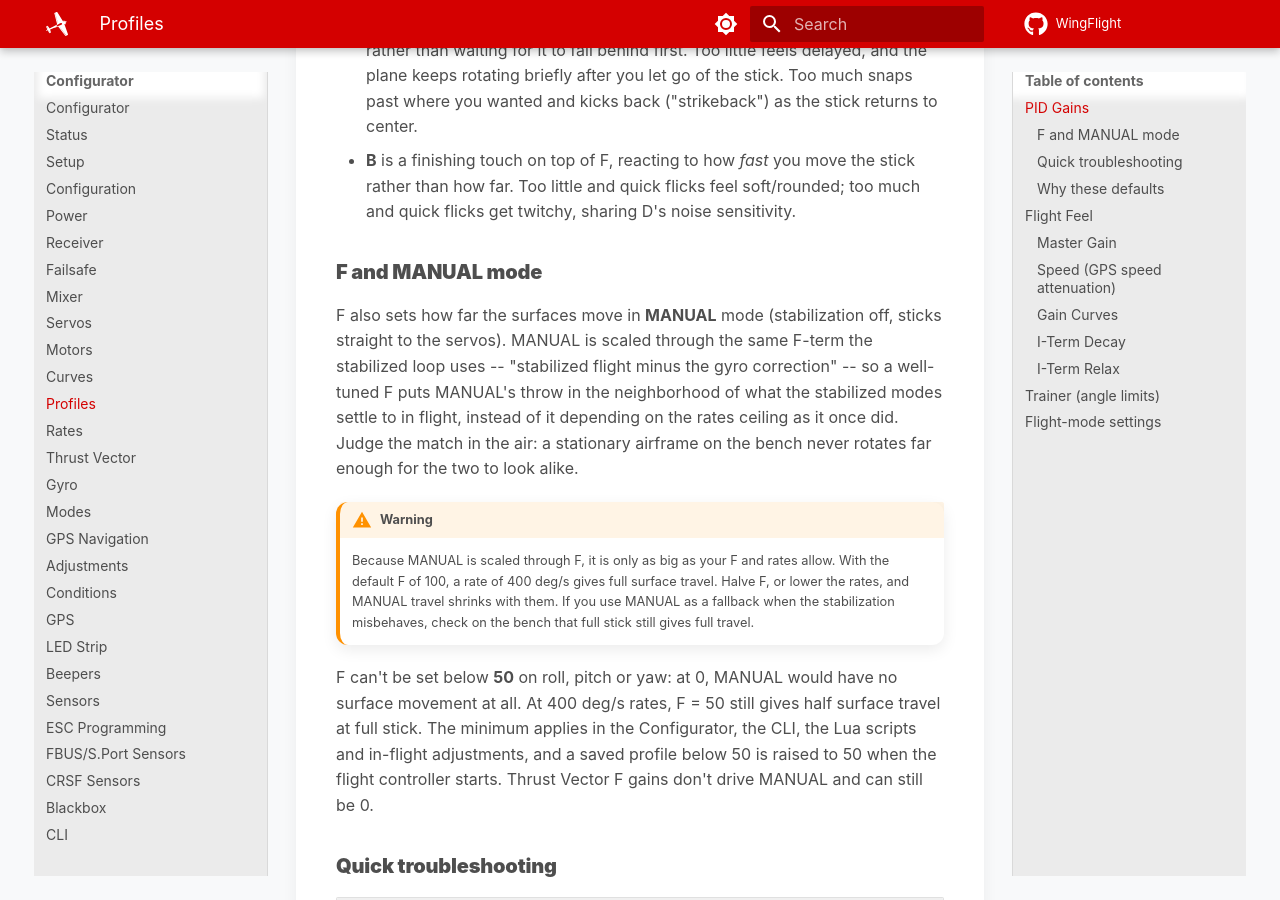
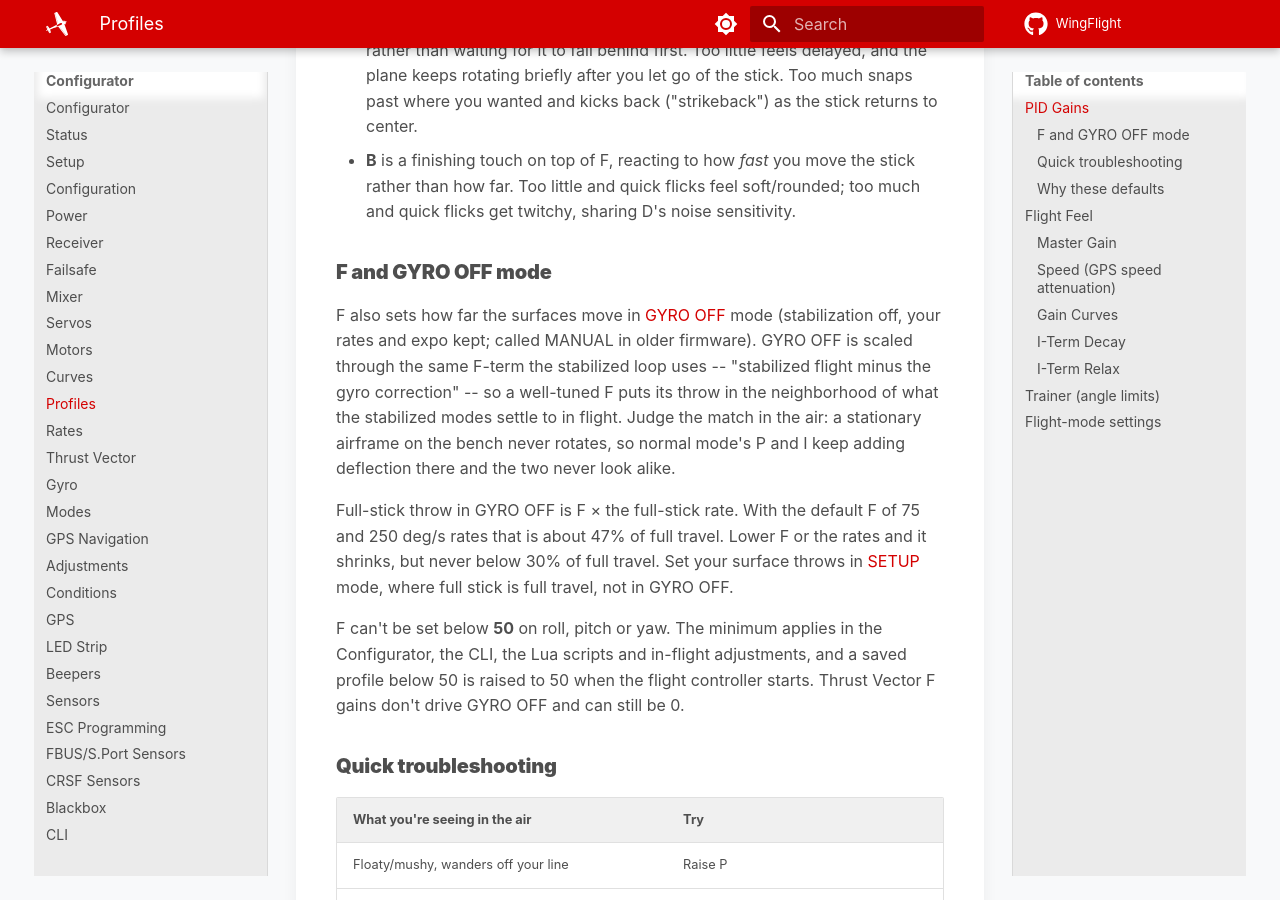
Before and after one commit to WingFlight/wingflight-docs, an MkDocs documentation site: the page built from docs/configurator/tabs/profiles.md, in a window 1280 px wide and 900 px high, scrolled down 1424 px. Built offline with MkDocs 1.6.1 and Material for MkDocs 9.7.7, drawn with Linux system fonts in a browser that asks for light colours; some of the changed text lies outside the part shown.

Commit message:
Document SETUP and GYRO OFF modes and where to set throws (#60)
Co-authored-by: Rob Thomson <rob@rt-rc.com>
Co-authored-by: Claude Opus 5.5 <noreply@anthropic.com>

```diff
--- a/docs/configurator/tabs/profiles.md
+++ b/docs/configurator/tabs/profiles.md
@@ -47,29 +47,28 @@ than a textbook definition:
   soft/rounded; too much and quick flicks get twitchy, sharing D's noise
   sensitivity.
 
-### F and MANUAL mode
+### F and GYRO OFF mode
 
-F also sets how far the surfaces move in **MANUAL** mode (stabilization
-off, sticks straight to the servos). MANUAL is scaled through the same
-F-term the stabilized loop uses -- "stabilized flight minus the gyro
-correction" -- so a well-tuned F puts MANUAL's throw in the neighborhood of
-what the stabilized modes settle to in flight, instead of it depending on
-the rates ceiling as it once did. Judge the match in the air: a stationary
-airframe on the bench never rotates far enough for the two to look alike.
+F also sets how far the surfaces move in
+[GYRO OFF](../../flight-modes/setup-gyro-off.md) mode (stabilization off,
+your rates and expo kept; called MANUAL in older firmware). GYRO OFF is
+scaled through the same F-term the stabilized loop uses -- "stabilized
+flight minus the gyro correction" -- so a well-tuned F puts its throw in
+the neighborhood of what the stabilized modes settle to in flight. Judge the
+match in the air: a stationary airframe on the bench never rotates, so
+normal mode's P and I keep adding deflection there and the two never look
+alike.
 
-!!! warning
-    Because MANUAL is scaled through F, it is only as big as your F and rates
-    allow. With the default F of 100, a rate of 400 deg/s gives full surface
-    travel. Halve F, or lower the rates, and MANUAL travel shrinks with them.
-    If you use MANUAL as a fallback when the stabilization misbehaves, check
-    on the bench that full stick still gives full travel.
+Full-stick throw in GYRO OFF is F × the full-stick rate. With the default F
+of 75 and 250 deg/s rates that is about 47% of full travel. Lower F or the
+rates and it shrinks, but never below 30% of full travel. Set your surface
+throws in [SETUP](../../flight-modes/setup-gyro-off.md#setup-set-your-throws-here)
+mode, where full stick is full travel, not in GYRO OFF.
 
-F can't be set below **50** on roll, pitch or yaw: at 0, MANUAL would have
-no surface movement at all. At 400 deg/s rates, F = 50 still gives half
-surface travel at full stick. The minimum applies in the Configurator, the
-CLI, the Lua scripts and in-flight adjustments, and a saved profile below 50
-is raised to 50 when the flight controller starts. Thrust Vector F gains
-don't drive MANUAL and can still be 0.
+F can't be set below **50** on roll, pitch or yaw. The minimum applies in
+the Configurator, the CLI, the Lua scripts and in-flight adjustments, and a
+saved profile below 50 is raised to 50 when the flight controller starts.
+Thrust Vector F gains don't drive GYRO OFF and can still be 0.
 
 ### Quick troubleshooting
 
@@ -136,8 +135,8 @@ centre, which stops the rotation crisply. The lower F leaves less steady
 throw that has to unwind after the stick is released. If the stick feels
 sluggish, raise F; if starts and stops feel too sharp, lower B.
 
-F also sets MANUAL mode's throw (see [Flight Modes](../../flight-modes/index.md)), so
-lowering it reduces MANUAL deflection as well.
+F also sets GYRO OFF mode's throw (see [Setup and Gyro Off](../../flight-modes/setup-gyro-off.md)), so
+lowering it reduces GYRO OFF deflection as well.
 
 Flight Feel's Gain defaults to 100% (no scaling) with no curve on every axis,
 and the Throttle and Speed rows likewise default to 100% with no curve -- so the PID
@@ -183,7 +182,7 @@ high-throttle point to low-throttle rate ÷ high-throttle rate. For example,
 if the model rolls 1.7× faster at full throttle, set about 60%.
 
 Throttle and Speed together never scale the gains below 25%, so no curve can
-leave the surfaces without throw. MANUAL mode is not attenuated.
+leave the surfaces without throw. GYRO OFF mode is not attenuated.
 
 ### Speed (GPS speed attenuation)
 
--- a/mkdocs.yml
+++ b/mkdocs.yml
@@ -106,6 +106,7 @@ nav:
       - Auto Trim: flight-modes/auto-trim.md
       - Trainer Mode: flight-modes/trainer.md
       - Traditional: flight-modes/traditional.md
+      - Setup and Gyro Off: flight-modes/setup-gyro-off.md
       - Ready-to-Arm Wiggle: flight-modes/ready-to-arm-wiggle.md
       - Cross-Axis Relax: flight-modes/cross-axis-relax.md
       - Governor: flight-modes/governor.md
```
Also changed, not shown: docs/configurator/tabs/blackbox.md (+2 -2 lines), docs/flight-modes/index.md (+1 -0 lines), docs/flight-modes/setup-gyro-off.md (added, +67 -0 lines), docs/getting-started/safety.md (+1 -1 lines).
